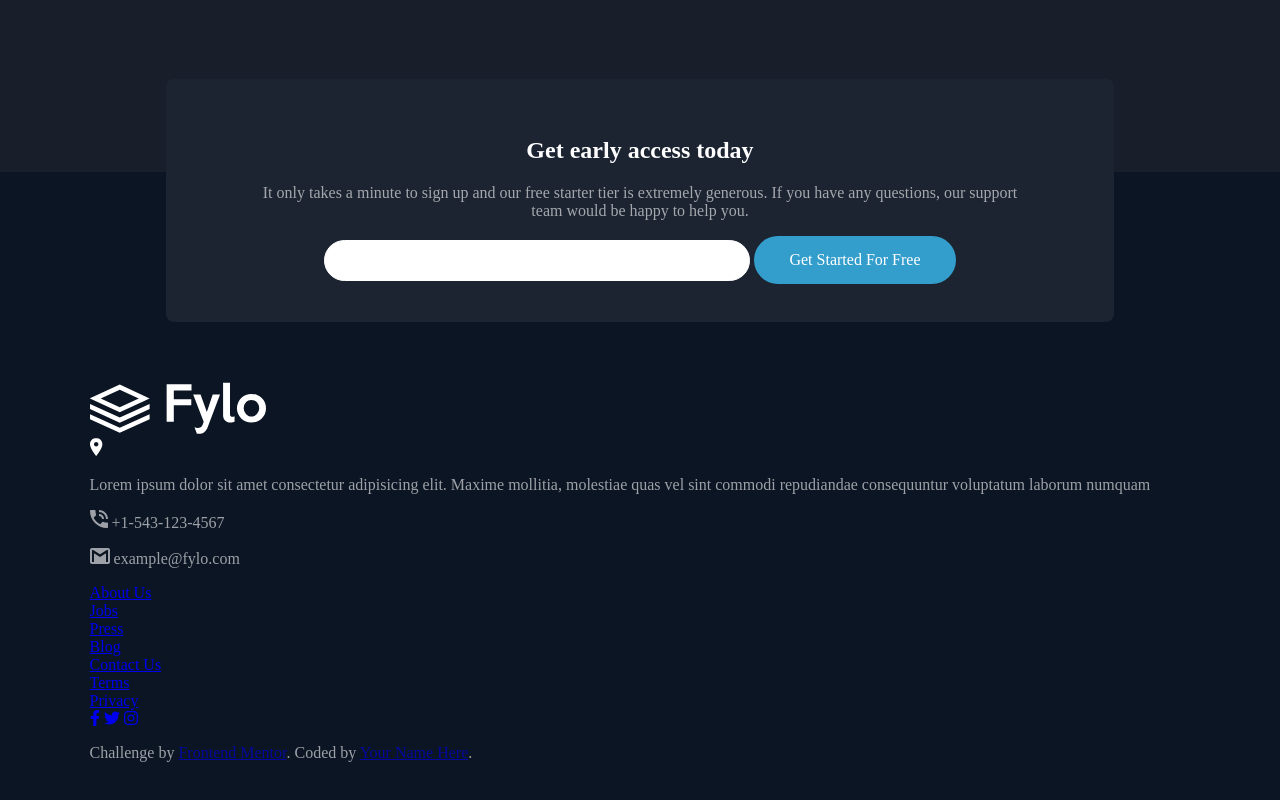
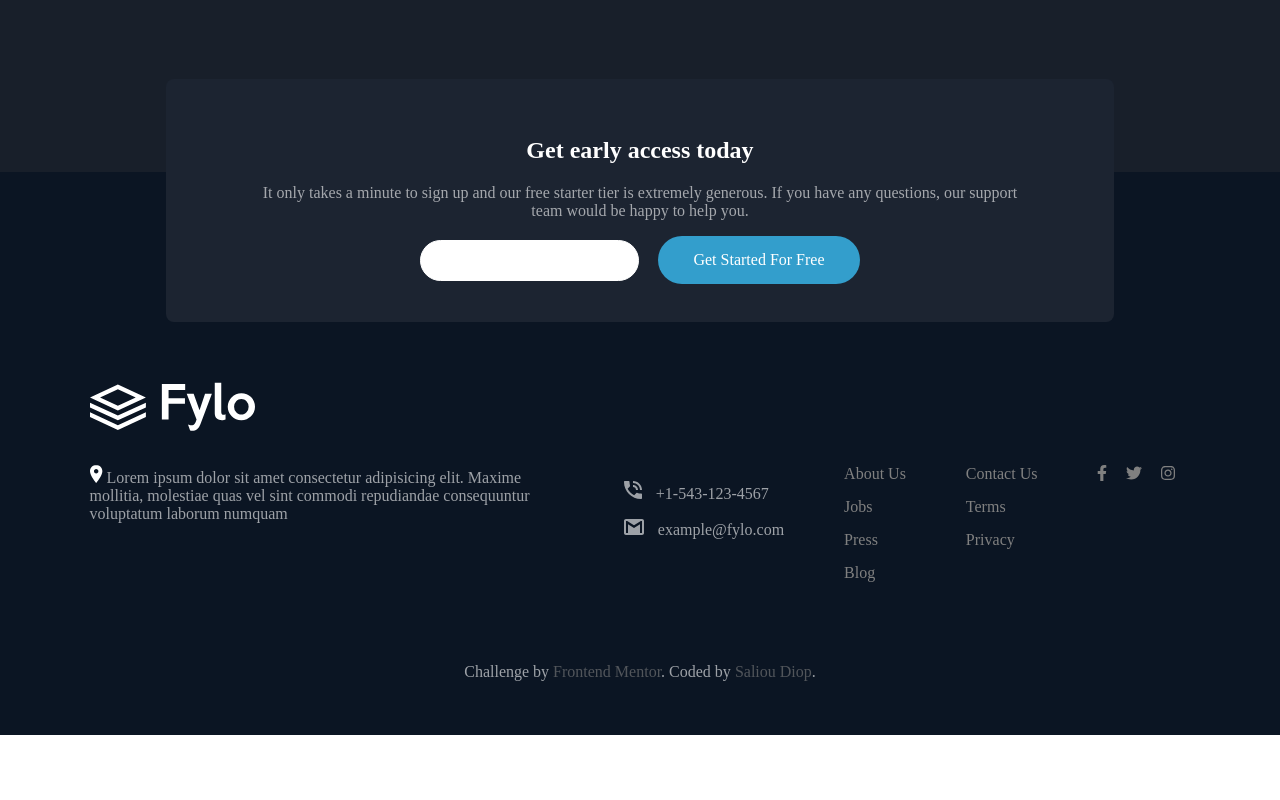
Before and after one commit to Saliou1920/Fylo-dark-theme-landing-page, a plain HTML site: page index.html in a window 1280 px wide. Shown: the part 2004-2804 px from the top of the page. After the commit the page ends 2739 px from the top, so only its background shows below. Drawn offline with Linux system fonts and the light colour scheme.

Commit message:
desktop version done

```diff
--- a/index.html
+++ b/index.html
@@ -164,7 +164,7 @@
   </div>
 
   <footer>
-    <img src="images/logo.svg" alt="logo">
+    <img class="logo" src="images/logo.svg" alt="logo">
     <div class="footer-info">
       <div class="footer-text">
         <img src="images/icon-location.svg" alt="icon">
@@ -207,7 +207,7 @@
     </div>
     <p class="attribution">
       Challenge by <a href="https://www.frontendmentor.io?ref=challenge" target="_blank">Frontend Mentor</a>.
-      Coded by <a href="#">Your Name Here</a>.
+      Coded by <a href="#">Saliou Diop</a>.
     </p>
   </footer>
 </body>
--- a/style/styles.css
+++ b/style/styles.css
@@ -10,6 +10,9 @@ ul {
     list-style-type: none;
     margin: 0;
     padding: 0;
+}
+ul li {
+    padding-bottom: 15px;
 }
 h1, h2, h3, h5 {
     color: white;
@@ -113,7 +116,7 @@ section, footer {
 }
 #fonction .fonction-item-2 {
     padding-top: 12%;
-    text-align: justify;
+    text-align: left;
 }
 .fonction-item-2 a {
     text-decoration: underline ;
@@ -164,9 +167,10 @@ section, footer {
 }
 #get-started #email {
     padding: 12px 20px;
-    width: 50%;
+    width: 50% auto;
     border: 1px solid white;
 	border-radius:25px;
+    margin-right: 15px;;
 
 }
 
@@ -175,3 +179,42 @@ footer {
     padding-top: 400px;
 
 }
+footer a {
+    text-decoration: none;
+    color: grey;
+}
+footer a:hover {
+    color: white;
+}
+footer .logo {
+    padding-bottom: 30px;
+    width: 15%;
+}
+.footer-info {
+    display: grid;
+    grid-template-columns: repeat(5, auto);
+    column-gap: 60px;
+}
+
+
+.footer-text p {
+    display: inline;
+}
+.footer-text .pos {
+    display: inline-block;
+    text-align: justify;
+}
+
+.footer-contact img {
+    padding-right: 10px;
+}
+.social-logo {
+    padding-right: 15px;
+}
+.social-logo:hover, .attribution a:hover {
+    color: hsl(176, 68%, 64%);
+}
+.attribution {
+    text-align: center;
+    padding-top: 50px;
+}
```
